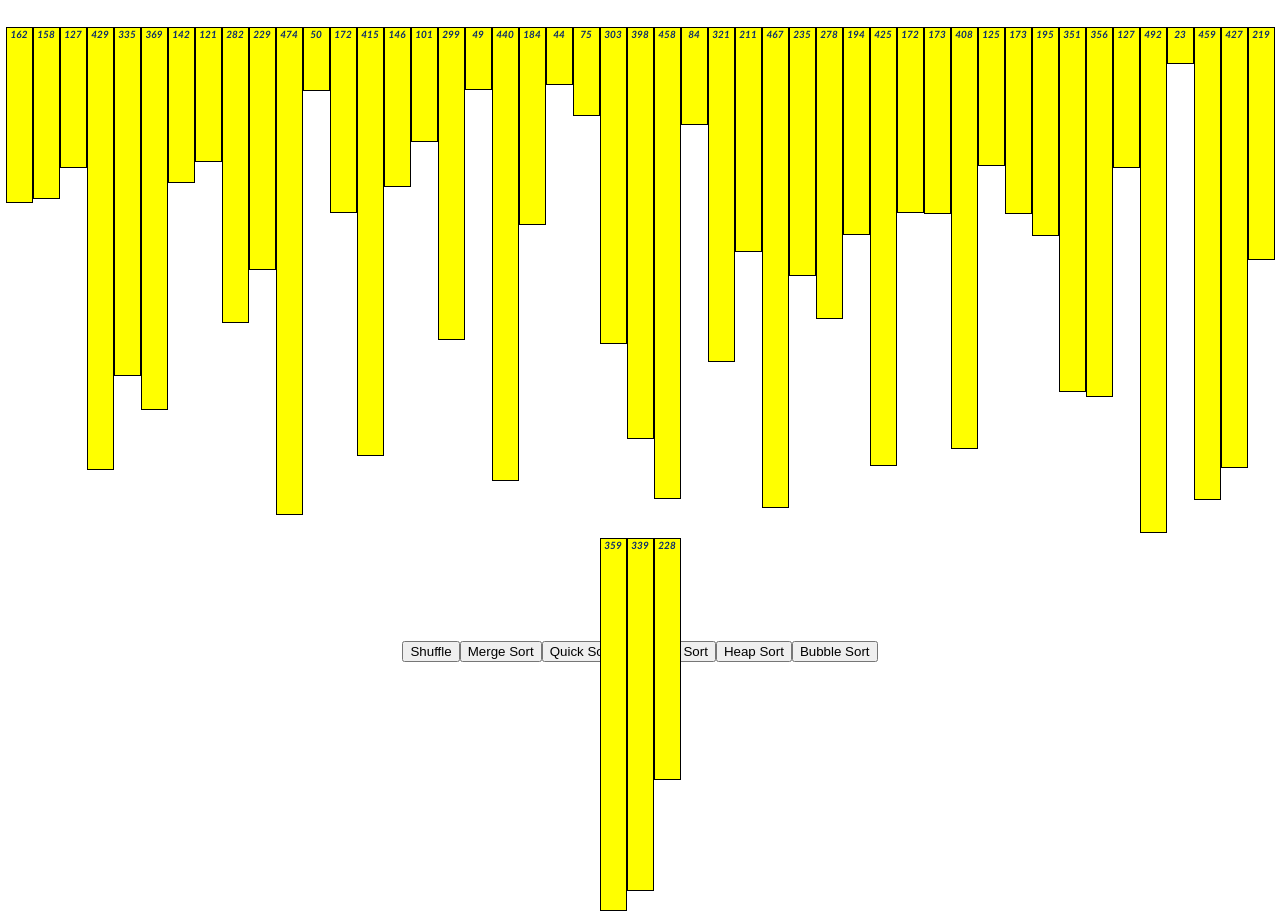
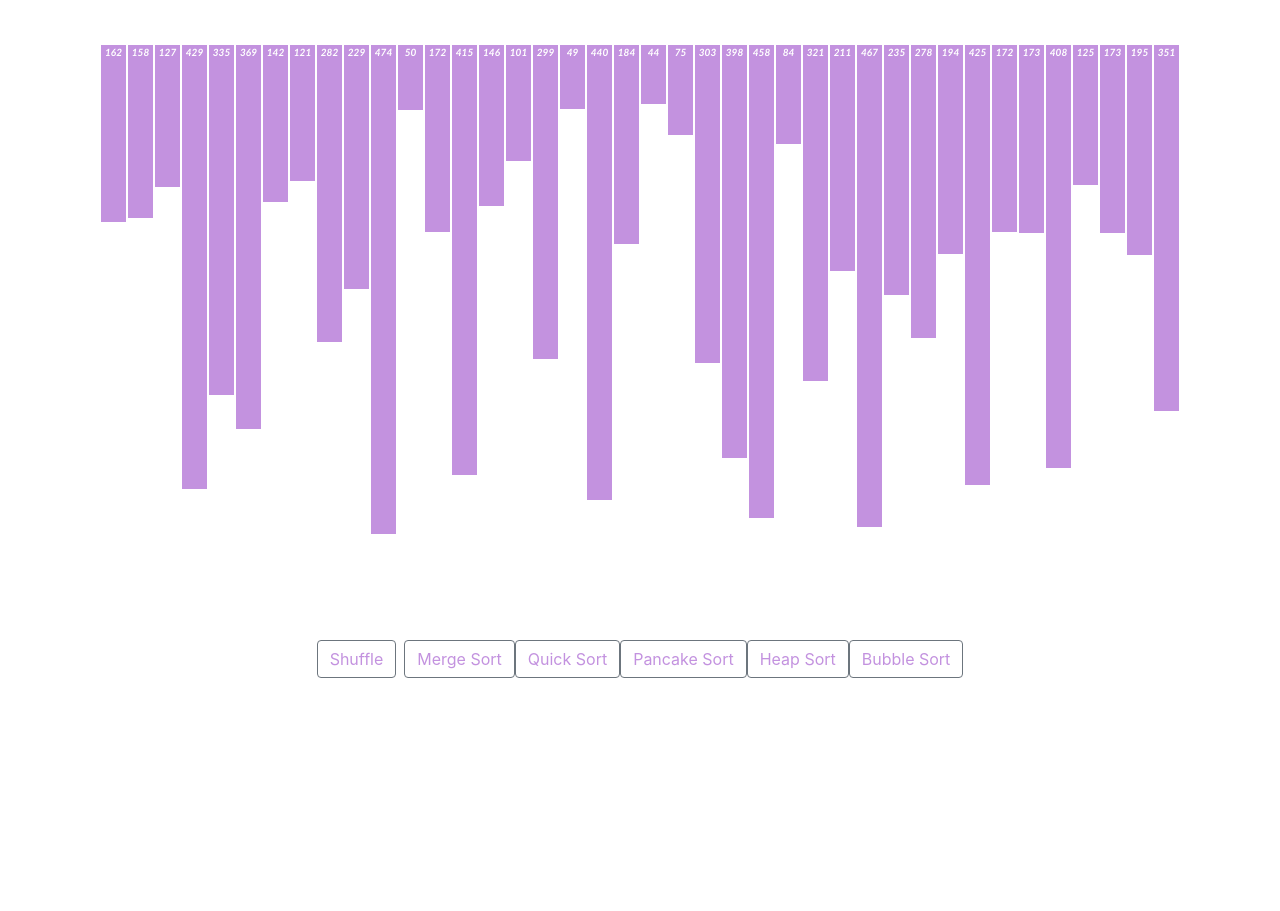
Before and after one commit to nadazeini/Sorting-Algorithms-Visualizer, a React (Create React App) app: page / in a window 1280 px wide. After the commit the page ends 800 px from the top, so only its background shows below. Built offline with nearby package versions, Linux system fonts and the light colour scheme.

Commit message:
adjust design

```diff
--- a/public/index.html
+++ b/public/index.html
@@ -10,10 +10,7 @@
 			content="Web site created using create-react-app"
 		/>
 		<link rel="apple-touch-icon" href="%PUBLIC_URL%/logo192.png" />
-    <!--
-      manifest.json provides metadata used when your web app is installed on a
-      user's mobile device or desktop. See https://developers.google.com/web/fundamentals/web-app-manifest/
-    -->
+
 		<link rel="manifest" href="%PUBLIC_URL%/manifest.json" />
 		<!--
       Notice the use of %PUBLIC_URL% in the tags above.
@@ -24,20 +21,16 @@
       work correctly both with client-side routing and a non-root public URL.
       Learn how to configure a non-root public URL by running `npm run build`.
     -->
+		<link
+			rel="stylesheet"
+			href="https://stackpath.bootstrapcdn.com/bootstrap/4.1.0/css/bootstrap.min.css"
+			integrity="sha384-9gVQ4dYFwwWSjIDZnLEWnxCjeSWFphJiwGPXr1jddIhOegiu1FwO5qRGvFXOdJZ4"
+			crossorigin="anonymous"
+		/>
 		<title>React App</title>
 	</head>
 	<body>
 		<noscript>You need to enable JavaScript to run this app.</noscript>
 		<div id="root"></div>
-    <!--
-      This HTML file is a template.
-      If you open it directly in the browser, you will see an empty page.
-
-      You can add webfonts, meta tags, or analytics to this file.
-      The build step will place the bundled scripts into the <body> tag.
-
-      To begin the development, run `npm start` or `yarn start`.
-      To create a production bundle, use `npm run build` or `yarn build`.
-    -->
 	</body>
 </html>
--- a/src/SortingVisualizer/SortingVisualizer.css
+++ b/src/SortingVisualizer/SortingVisualizer.css
@@ -1,23 +1,25 @@
 .array-container{
     display: inline-block;
-    background: yellow;
-    border: 1px solid black;
+    background: rgb(195, 146, 223);
+    border: 1px solid white;
     bottom: 0;
     position: relative;
 }
 .array-bar {
 width: 25px;
-background: yellow;
+background: rgb(195, 146, 223);
 
 }
 .numbers{
     font-family: 'Gill Sans', 'Gill Sans MT', Calibri, 'Trebuchet MS', sans-serif;
     font-style: oblique;
     font-weight: bold;
-    color: rgb(12, 45, 105);
+    color: rgb(255, 255, 255);
     font-size: 10px;
 }
 .nav-bar{
     position: relative;
     top: 80vh;
 }
+.boot-background {background-color:#ffffff;}
+.boot-color {color:rgb(195, 146, 223);}
--- a/src/SortingVisualizer/SortingVisualizer.jsx
+++ b/src/SortingVisualizer/SortingVisualizer.jsx
@@ -15,7 +15,7 @@ export default class SortingVisualizer extends React.Component {
   resetArray() {
     //creates array
     const array = [];
-    for (let i = 0; i < 50; i++) {
+    for (let i = 0; i < 40; i++) {
       array.push(randomInt(5, 500));
     }
     this.setState({array});
@@ -34,12 +34,26 @@ export default class SortingVisualizer extends React.Component {
     const index = 0;
     return (<div className="container">
       <div className="nav-bar">
-        <button onClick={() => this.resetArray()}>Shuffle</button>
-        <button onClick={() => this.mergeSort()}>Merge Sort</button>
-        <button onClick={() => this.quickSort()}>Quick Sort</button>
-        <button onClick={() => this.pancakeSort()}>Pancake Sort</button>
-        <button onClick={() => this.heapSort()}>Heap Sort</button>
-        <button onClick={() => this.bubbleSort()}>Bubble Sort</button>
+        <div class="btn-group mr-2" role="group" aria-label="First group">
+          <button type="button" class="btn btn-secondary boot-background boot-color" onClick={() => this.resetArray()}>
+            Shuffle
+          </button>
+        </div>
+        <button type="button" class="btn btn-outline-secondary boot-background boot-color" onClick={() => this.mergeSort()}>
+          Merge Sort
+        </button>
+        <button type="button" class="btn btn-outline-secondary boot-background boot-color" onClick={() => this.quickSort()}>
+          Quick Sort
+        </button>
+        <button type="button" class="btn btn-outline-secondary boot-background boot-color" onClick={() => this.pancakeSort()}>
+          Pancake Sort
+        </button>
+        <button type="button" class="btn btn-outline-secondary boot-background boot-color" onClick={() => this.heapSort()}>
+          Heap Sort
+        </button>
+        <button type="button" class="btn btn-outline-secondary boot-background boot-color" onClick={() => this.bubbleSort()}>
+          Bubble Sort
+        </button>
       </div>
       {
         array.map((value, idx) => (<div className="array-container">
```
Lines whose indentation alone changed are shown as unchanged.
